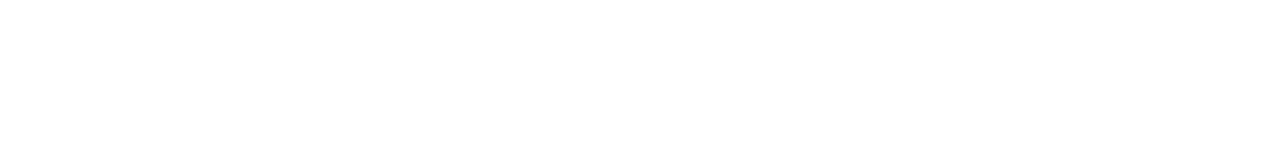
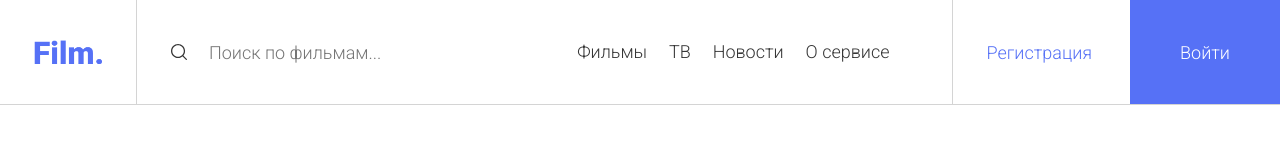
Before and after one commit to Trifle22/Ghostbusters, a plain HTML site: page index.html in a window 1280 px wide. Drawn offline with Linux system fonts and the light colour scheme.

Commit message:
header done

```diff
--- a/css/style.css
+++ b/css/style.css
@@ -0,0 +1,81 @@
+body {
+    font-family: 'Roboto', sans-serif;
+    font-weight: 300;
+}
+
+.header {
+    display: flex;
+    align-items: center;
+    justify-content: space-between;
+    height: 104px;
+    border-bottom: 1px solid #D4D4D4;
+    padding-left: 34px;
+}
+
+.logo {
+    width: 68px;
+}
+
+.line {
+    height: 100%;
+    width: 1px;
+    background-color: #D4D4D4;
+    margin-left: 34px;
+}
+
+.search-input {
+    background-image: url(../img/search-icon.svg);
+    background-repeat: no-repeat;
+    border: none;
+    padding-left: 38px;
+    font-size: 18px;
+    line-height: 21px;
+    font-style: normal;
+    font-weight: normal;
+    color: #A5A5A5;
+    background-position: center left;
+    margin-left: 34px;
+}
+
+.navigation {
+    margin-right: 44px;
+    margin-left: auto;
+}
+
+.navigation-link {
+    text-decoration: none;
+    font-size: 18px;
+    line-height: 21px;
+    color: #363636;
+    margin-right: 18px;
+}
+
+.button-group {
+    height: 100%;
+}
+
+.button {
+    height: 100%;
+    cursor: pointer;
+}
+
+.sign-up {
+    color: #5671F6;
+    font-size: 18px;
+    line-height: 21px;
+    border: none;
+    background-color: white;
+    padding-left: 34px;
+    padding-right: 34px;
+    border-left: 1px solid #D4D4D4;
+}
+
+.login {
+    font-size: 18px;
+    line-height: 21px;
+    color: #fff;
+    background-color: #5671F6;
+    border: none;
+    padding-left: 50px;
+    padding-right: 50px;
+}
--- a/index.html
+++ b/index.html
@@ -4,10 +4,30 @@
 <head>
     <meta charset="UTF-8">
     <meta name="viewport" content="width=device-width, initial-scale=1.0">
-    <title>Document</title>
+    <title>Охотники за привидениями: Наследники
+    </title>
+    <link rel="stylesheet" href="css/normalize.css">
+    <link rel="stylesheet" href="css/style.css">
+    <link href="https://fonts.googleapis.com/css2?family=Roboto:wght@300;700;900&display=swap" rel="stylesheet">
+
 </head>
 
 <body>
+    <header class="header">
+        <img src="img/logo.png" alt="logo" class="logo">
+        <div class="line"></div>
+        <input type="text" class="search-input" placeholder="Поиск по фильмам...">
+        <nav class="navigation">
+            <a href="#" class="navigation-link">Фильмы</a>
+            <a href="#" class="navigation-link">ТВ</a>
+            <a href="#" class="navigation-link">Новости</a>
+            <a href="#" class="navigation-link">О сервисе</a>
+        </nav>
+        <div class="button-group">
+            <button class="button sign-up">Регистрация</button>
+            <button class="button login">Войти</button>
+        </div>
+    </header>
 
 </body>
 
```
Also changed, not shown: img/logo.png (added), img/search-icon.svg (added).
